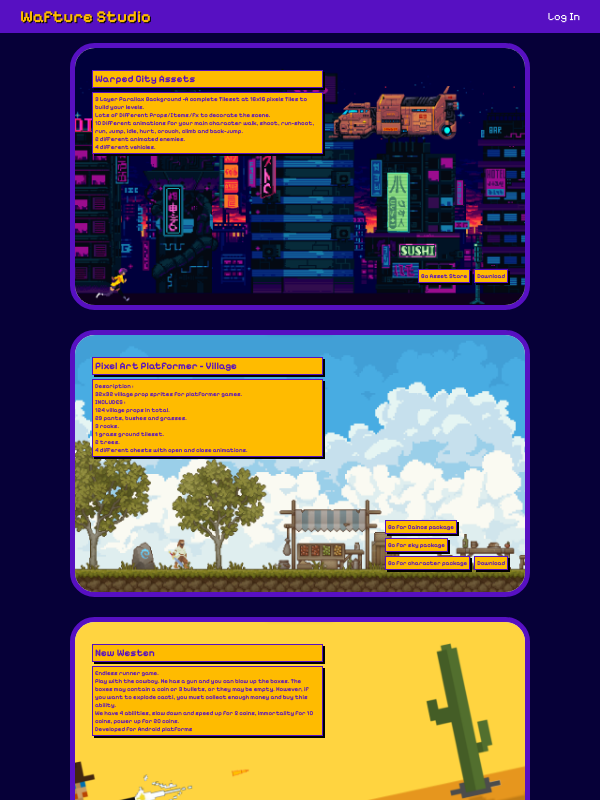
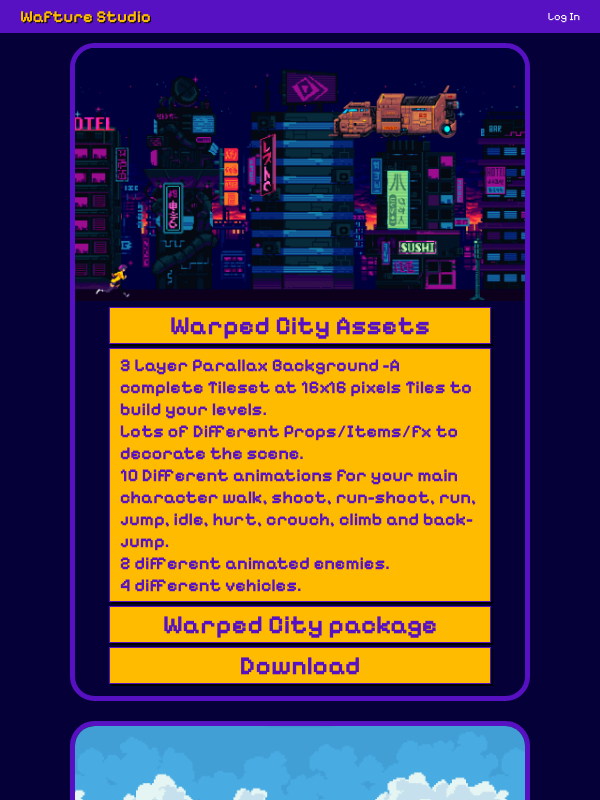
Before and after one commit to Murad623/Wafture, a React (Create React App) app: page / in a window 600 px wide. Shown: the top 800 px of the page. Built offline with nearby package versions, Linux system fonts and the light colour scheme; a web font is replaced by a local one.

Commit message:
added files

```diff
--- a/src/pages/Home.css
+++ b/src/pages/Home.css
@@ -9,6 +9,7 @@
     flex-direction: row;
     justify-content: center;
     position: relative;
+    background-color: rgb(6, 0, 56) !important;
     border: 5px solid rgb(87, 16, 194);
     border-radius: 24.5px;
     background-color: rgb(213, 213, 213);
@@ -36,7 +37,6 @@
     justify-content: space-between;
 }
 .text,.link{
-
     background-color: rgb(255, 187, 0);
     color: rgb(87, 16, 194);
     font-weight: 900;
@@ -47,15 +47,14 @@
 }
 .hrefs{
     display: flex;
-    flex-direction: row;
-    /* justify-content: end; */
+    flex-direction: column;
+    justify-content: end;
     align-items: end;
     padding: 20px 15px;
 }
 .link{
     margin: 10px;
-    max-height: 19.2px;
-    width: fit-content;
+    width: 100%;
     text-decoration: none;
 }
 .storeLinks{
@@ -69,82 +68,146 @@
         padding: 7px;
     }
     p.text, .link{
+        font-size: 16px;
+    }
+    h1.text{
+        font-size: 24px;
+    }
+}
+@media screen and (min-width: 760px) and (max-width: 991px) {
+    .cAndL{
+        flex-direction: column;
+        align-items: center;
+        position: static;
+    }
+    .gameContainer{
+        flex-direction: column;
+        position: static;
+    }
+    .content{
+        width: 100%;
+        padding: 0;
+        align-items: center;
+    }
+    .storeLinks{
+        flex-direction: row;
+    }
+    .hrefs{
+        padding: 0 0 10px;
+        flex-direction: column;
+        width: 100%;
+        align-items: center;
+    }
+    .gImg{
+        border-radius: 20px 20px 0 0;
+    }
+    .text, .link{
+        box-sizing: border-box;
+        margin: 2px !important;
+        box-shadow: 2px 2px 0 0 black;
+        padding: 2px;
+        border: rgb(87, 16, 194) 1px solid;
+        width: fit-content;
+        width: 85%;
+    }
+    p.text{
+        font-size: 20px;
+        text-wrap: wrap;
+        padding: 5px 10px;
+    }
+    h1.text, .link{
+        text-align: center;
+        font-size: 28px;
+    }
+}
+@media screen and (min-width: 425px) and (max-width: 760px) {
+    .cAndL{
+        flex-direction: column;
+        align-items: center;
+        position: static;
+    }
+    .gameContainer{
+        flex-direction: column;
+        position: static;
+    }
+    .content{
+        width: 100%;
+        padding: 0;
+        align-items: center;
+    }
+    .storeLinks{
+        flex-direction: row;
+    }
+    .hrefs{
+        padding: 0 0 10px;
+        flex-direction: column;
+        width: 100%;
+        align-items: center;
+    }
+    .gImg{
+        border-radius: 20px 20px 0 0;
+    }
+    .text, .link{
+        box-sizing: border-box;
+        margin: 2px !important;
+        box-shadow: 2px 2px 0 0 black;
+        padding: 2px;
+        border: rgb(87, 16, 194) 1px solid;
+        width: fit-content;
+        width: 85%;
+    }
+    p.text{
+        font-size: 18px;
+        text-wrap: wrap;
+        padding: 5px 10px;
+    }
+    h1.text, .link{
+        text-align: center;
+        font-size: 26px;
+    }
+}
+@media screen and (min-width: 300px) and (max-width: 425px) {
+    .cAndL{
+        flex-direction: column;
+        align-items: center;
+        position: static;
+    }
+    .gameContainer{
+        flex-direction: column;
+        position: static;
+    }
+    .content{
+        width: 100%;
+        padding: 0;
+        align-items: center;
+    }
+    .storeLinks{
+        flex-direction: row;
+    }
+    .hrefs{
+        padding: 0 0 10px;
+        flex-direction: column;
+        width: 100%;
+        align-items: center;
+    }
+    .gImg{
+        border-radius: 20px 20px 0 0;
+    }
+    .text, .link{
+        box-sizing: border-box;
+        margin: 2px !important;
+        box-shadow: 2px 2px 0 0 black;
+        padding: 2px;
+        border: rgb(87, 16, 194) 1px solid;
+        width: fit-content;
+        width: 85%;
+    }
+    p.text, .link{
+        padding: 5px 10px;
         font-size: 12px;
+        text-wrap: wrap;
     }
     h1.text{
         font-size: 18px;
     }
 }
-@media screen and (min-width: 760px) and (max-width: 991px) {
-    .text, .link{
-        margin: 3px !important;
-        box-shadow: 3px 3px 0 0 black;
-        padding: 5px;
-        border: rgb(87, 16, 194) 2px solid;
-    }
-    p.text, .link{
-        font-size: 10px;
-    }
-    h1.text{
-        font-size: 14px;
-    }
-}
-@media screen and (min-width: 600px) and (max-width: 760px) {
-    .text, .link{
-        margin: 3px !important;
-        box-shadow: 3px 3px 0 0 black;
-        padding: 5px;
-        border: rgb(87, 16, 194) 2px solid;
-    }
-    p.text, .link{
-        font-size: 8px;
-    }
-    h1.text{
-        font-size: 11px;
-    }
-}
-@media screen and (min-width: 425px) and (max-width: 600px) {
-    .text, .link{
-        margin: 2px !important;
-        box-shadow: 2px 2px 0 0 black;
-        padding: 2px;
-        border: rgb(87, 16, 194) 1px solid;
-    }
-    p.text, .link{
-        font-size: 6px;
-        text-wrap: wrap;
-    }
-    h1.text{
-        font-size: 10px;
-    }
-}
-@media screen and (min-width: 375px) and (max-width: 425px) {
-    .text, .link{
-        margin: 2px !important;
-        box-shadow: 2px 2px 0 0 black;
-        padding: 2px;
-        border: rgb(87, 16, 194) 1px solid;
-    }
-    p.text, .link{
-        font-size: 5px;
-        text-wrap: wrap;
-    }
-    h1.text{
-        font-size: 8px;
-    }
-}
-@media screen and (min-width: 300px) and (max-width: 375px) {
-    .text, .link{
-        margin: 2px !important;
-        box-shadow: 2px 2px 0 0 black;
-        padding: 2px;
-        border: rgb(87, 16, 194) 1px solid;
-    }
-    p.text, .link{
-        font-size: 4px;
-        text-wrap: wrap;
-    }
-    h1.text{
-        font-size: 8px;
-    }
-}
--- a/src/pages/Home.jsx
+++ b/src/pages/Home.jsx
@@ -27,7 +27,7 @@ const Home = () =>{
                         </p>
                     </div>
                     <div className="hrefs">
-                        <a className="link" href="https://assetstore.unity.com/packages/2d/environments/warped-city-assets-pack-138128#description">Go Asset Store</a>
+                        <a className="link" href="https://assetstore.unity.com/packages/2d/environments/warped-city-assets-pack-138128#description">Warped City package</a>
                         <a className="link" href={WCA} download="Warped_City_Assets.zip">Download</a>
                     </div>
                 </div>
@@ -52,11 +52,11 @@ const Home = () =>{
                         </p>
                     </div>
                     <div className="hrefs">
-                        <div className="storeLinks">
-                            <a className="link" href="https://assetstore.unity.com/packages/2d/environments/pixel-art-platformer-village-props-166114">Go for Cainos package</a>
-                            <a className="link" href="https://assetstore.unity.com/packages/2d/environments/pixel-skies-demo-background-pack-226622">Go for sky package</a>
-                            <a className="link" href="https://assetstore.unity.com/packages/2d/characters/bandits-pixel-art-104130">Go for character package</a>
-                        </div>
+                            <a className="link" href="https://assetstore.unity.com/packages/2d/environments/pixel-art-platformer-village-props-166114">Cainos package</a>
+                            <a className="link" href="https://assetstore.unity.com/packages/2d/environments/pixel-skies-demo-background-pack-226622">Sky package</a>
+                            <a className="link" href="https://assetstore.unity.com/packages/2d/characters/bandits-pixel-art-104130">Character package</a>
+                        {/* <div className="storeLinks">
+                        </div> */}
                         <a className="link" href={Cainos} download="Cainos.zip">Download</a>
                     </div>
                 </div>
--- a/src/pages/News.css
+++ b/src/pages/News.css
@@ -27,3 +27,18 @@
 .newsDiv h1.text{
   margin: 0 !important;
 }
+@media screen and (min-width: 760px) and (max-width: 991px){
+  .newsDiv h1.text{
+    font-size: 20px;
+  }
+}
+@media screen and (min-width: 425px) and (max-width: 760px){
+  .newsDiv h1.text{
+    font-size: 18px;
+  }
+}
+@media screen and (min-width: 300px) and (max-width: 425px){
+  .newsDiv h1.text{
+    font-size: 16px;
+  }
+}
--- a/src/pages/Settings.css
+++ b/src/pages/Settings.css
@@ -13,7 +13,7 @@
     flex-direction: row;
     justify-content: center;
     align-items: center;
-    height: 100vh;
+    height: calc(100vh - 48.8px);
 }
 .confirm{
     display: flex;
@@ -131,7 +131,20 @@ h1{
 .passArea{
 
 }
+@media screen and (min-width: 760px) and (max-width: 991px){
+    .conDelete{
+        height: calc(100vh - 35.2px);
+    }
+}
+@media screen and (min-width: 375px) and (max-width: 760px){
+    .conDelete{
+        height: calc(100vh - 33.6px);
+    }
+}
 @media screen and (min-width: 300px) and (max-width: 375px) {
+    .conDelete{
+        height: calc(100vh - 32.8px);
+    }
     .headlineS{
         font-size: 24px;
     }
```
